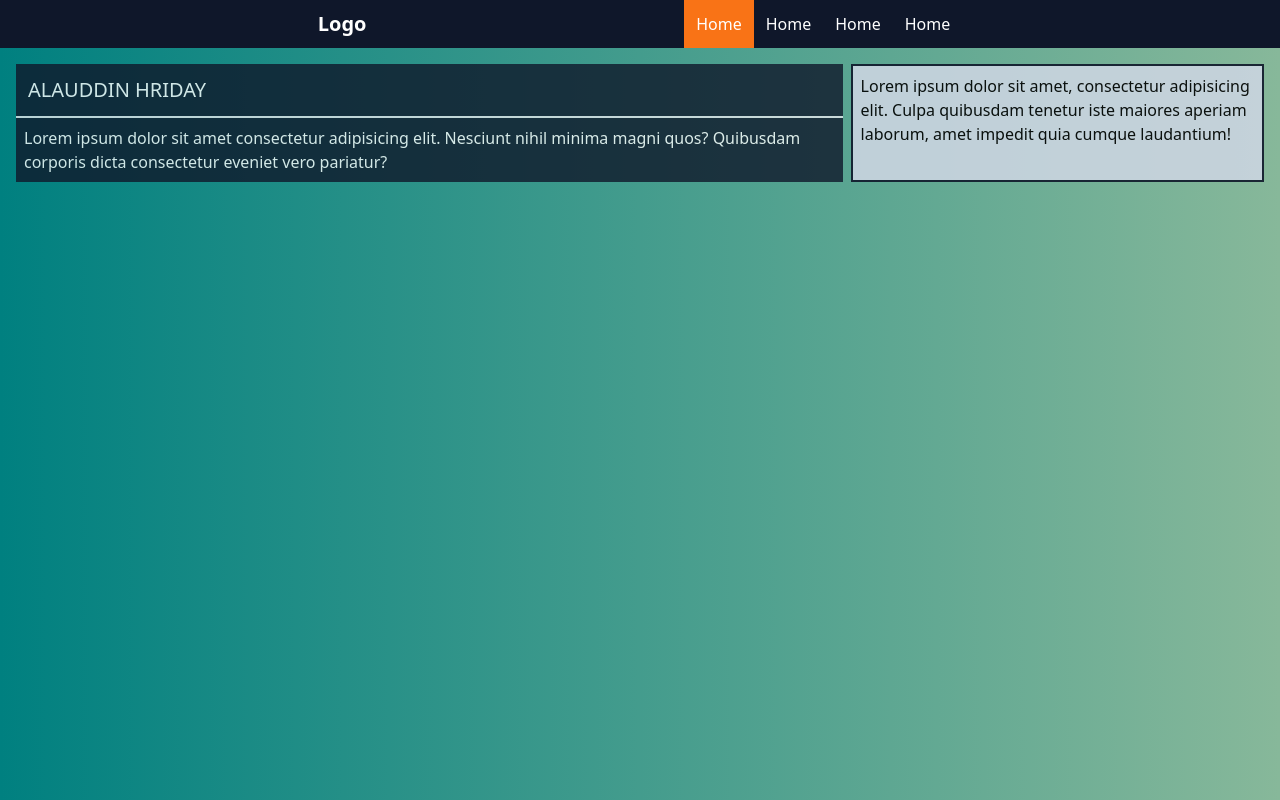
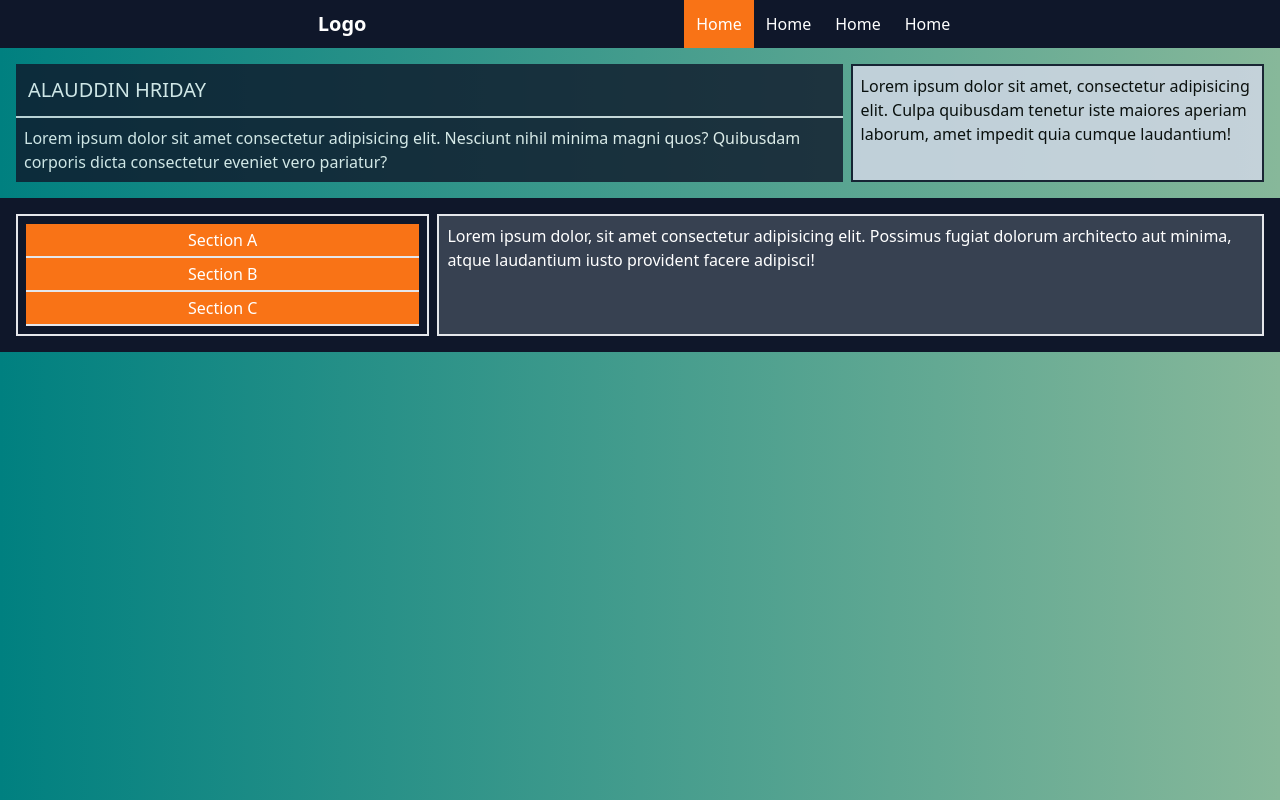
Before and after one commit to ALHriday/Demo-Project, a React (Vite) app: page / in a window 1280 px wide. Built offline with nearby package versions, Linux system fonts and the light colour scheme.

Commit message:
part2 added

```diff
--- a/src/App.jsx
+++ b/src/App.jsx
@@ -2,6 +2,7 @@
 import './App.css'
 import Navbar from './Navbar/Navbar'
 import Part1 from './part1/Part1'
+import Part2 from './part2/Part2'
 
 function App() {
 
@@ -9,6 +10,7 @@ function App() {
     <>
       <Navbar/>
       <Part1/>
+      <Part2/>
     </>
   )
 }
--- /dev/null
+++ b/src/part2/Part2.jsx
@@ -0,0 +1,45 @@
+import React, { useRef } from 'react'
+
+export default function Part2() {
+
+  const changeText = useRef();
+
+  function sectionA(){
+    changeText.current.innerText =
+    `Lorem ipsum dolor sit amet, consectetur
+    adipisicing elit. Laborum quam placeat,
+    accusamus excepturi recusandae numquam.`
+  }
+  function sectionB(){
+    changeText.current.innerText =
+    `Lorem ipsum dolor sit amet, consectetur
+    adipisicing elit.`
+  }
+  function sectionC(){
+    changeText.current.innerText =
+    `Lorem ipsum dolor sit amet, consectetur
+    adipisicing elit. Laborum quam placeat,
+    accusamus excepturi recusandae numquam.
+    accusamus excepturi recusandae numquam.
+    ipsum dolor sit amet, consectetur.`
+  }
+
+
+  return (
+    <>
+        <div className='flex p-4 bg-slate-900 text-white gap-2'>
+           <div className='basis-2/6 border-2 p-2'>
+                <h1 onClick={sectionA} className='bg-orange-500 p-1 border-b-2 text-center hover:bg-gray-700'>Section A</h1>
+                <h1 onClick={sectionB} className='bg-orange-500 p-1 border-b-2 text-center hover:bg-gray-700'>Section B</h1>
+                <h1 onClick={sectionC} className='bg-orange-500 p-1 border-b-2 text-center hover:bg-gray-700'>Section C</h1>
+            </div>
+            <div className='basis-4/6 border-2 p-2 bg-gray-700'>
+                <p ref={changeText}>Lorem ipsum dolor, sit amet consectetur adipisicing elit.
+                    Possimus fugiat dolorum architecto aut minima, atque
+                    laudantium iusto provident facere adipisci!
+                </p>
+            </div>
+        </div>
+    </>
+  )
+}
```
